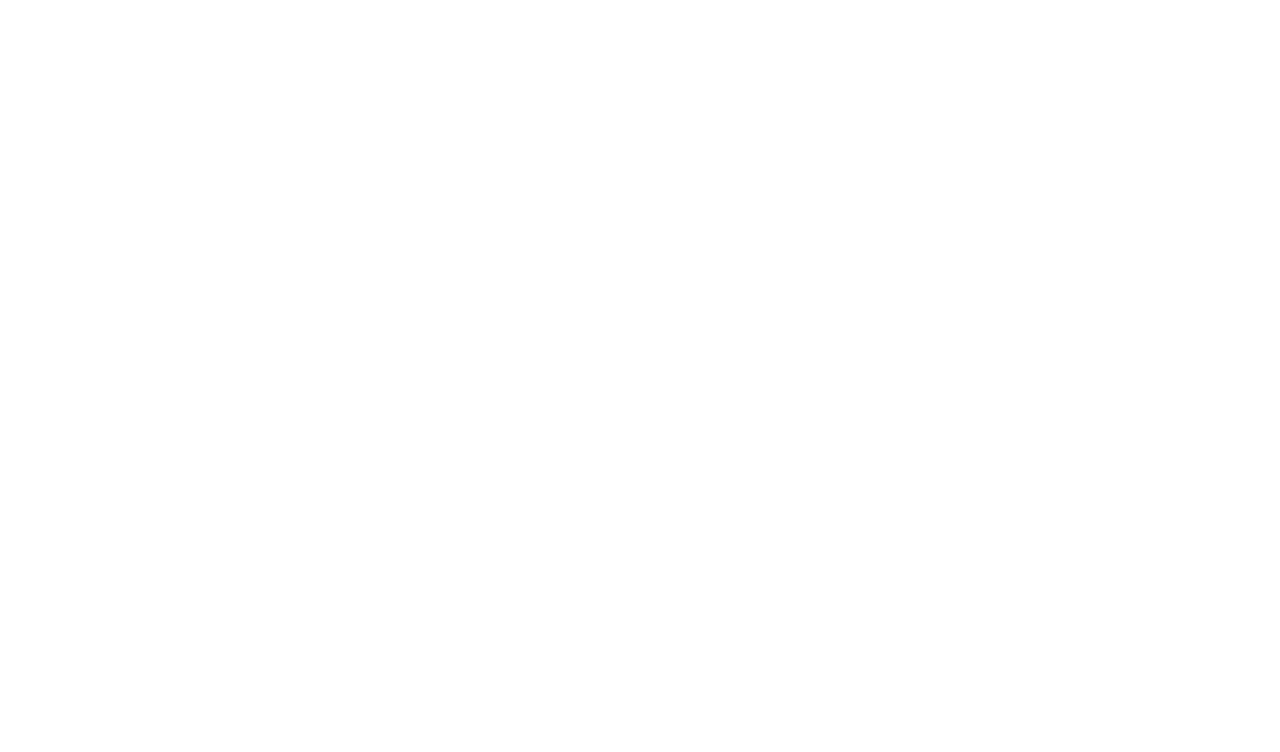
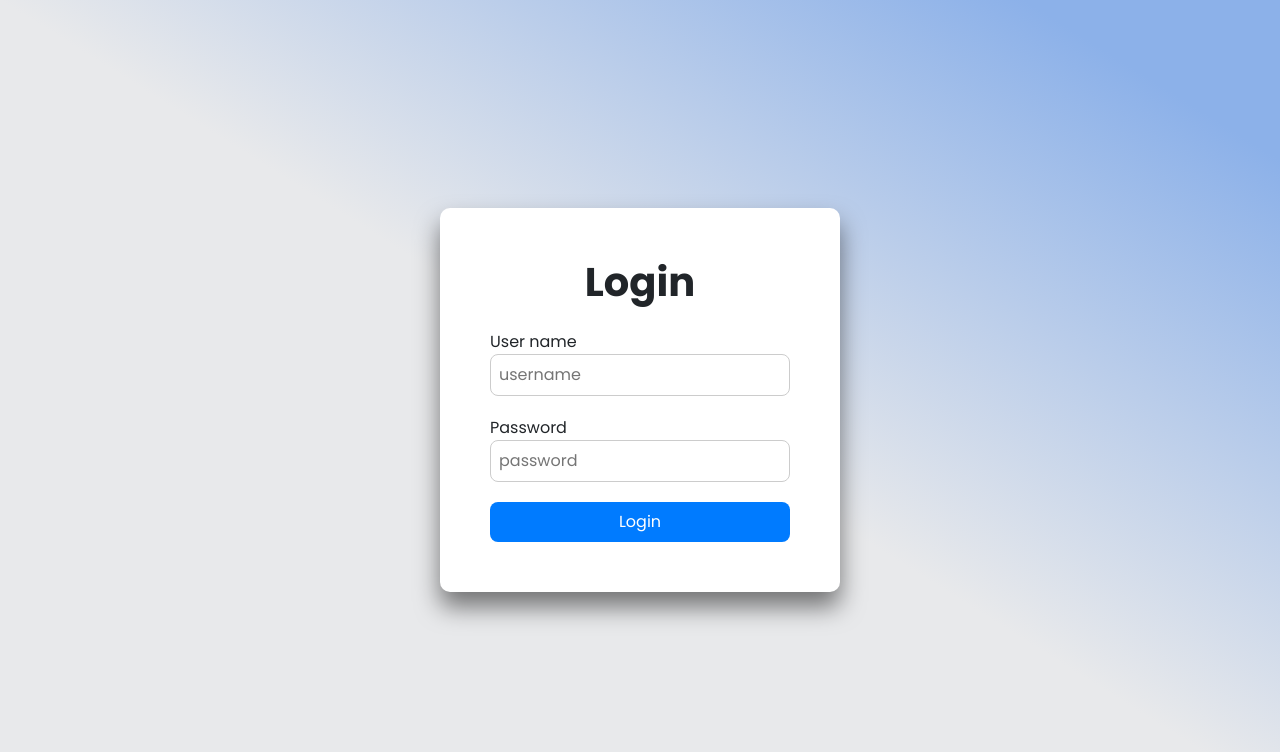
Before and after one commit to anhtai13/prj-cap2-demol, a React (Create React App) app: page /login in a window 1280 px wide. Shown: the top 752 px of the page. Built offline with nearby package versions, Linux system fonts and the light colour scheme; a web font is replaced by a local one.

Commit message:
push giao diện login admin

```diff
--- a/src/API/authAPI.js
+++ b/src/API/authAPI.js
@@ -0,0 +1,21 @@
+import axios from "axios"
+
+const API_URL = 'http://localhost:3131';
+
+export const loginAPI = async (user) => {
+    try {
+        const response = await axios.post(`${API_URL}/login`, user);
+        return response.data;
+    } catch (error) {
+        throw error;
+    }
+}
+
+export const logoutAPI = async (key) => {
+    try {
+        const response = await axios.post(`${API_URL}/logout`, key);
+        return response.data;
+    } catch (error) {
+        throw error;
+    }
+}
--- a/src/Admin/Login/Login.js
+++ b/src/Admin/Login/Login.js
@@ -1,9 +1,60 @@
-import React from 'react'
+import { useNavigate } from "react-router-dom"
+import "../css/login.css"
+import { useState } from "react"
+import { toast } from 'react-toastify';
+import 'react-toastify/dist/ReactToastify.css';
+import { loginAPI } from "../../API/authAPI.js";
 
-function Login(){
-    return(
-        <></>
+function Login() {
+     const [userName, setUsername] = useState("")
+     const [password, setPassword] = useState("")
+    const navigate = useNavigate()
+
+    const handleLogin = async () => {
+        // const userLogin = {
+        //     username: userName,
+        //     password: password,
+        //     role: 1
+        // }
+        // try {
+        //     const token = await loginAPI(userLogin)
+        //     if (token) {
+        //         localStorage.setItem("admin", JSON.stringify(token))
+        //         toast.success("Logged in successfully!")
+        //         navigate("/home")
+        //     }
+        // } catch (error) {
+        //     console.log(error)
+        //     const errorResponse = error.response.data.errMessage
+        //     toast.error(errorResponse)
+        // }
+        navigate("/user-manager");
+    }
+
+    return (
+        <>
+        <div className="containers">
+            <div className="box">
+                <h1 align="center" >Login</h1>
+                <div className="inputBox">
+                User name
+                <input type="text" name="username" placeholder="username" required onChange={(e) => setUsername(e.target.value)}/>
+                </div>
+                <div className="inputBox">
+                Password
+                    <input type="password" name="password" placeholder="password" required
+                        onChange={(e) => setPassword(e.target.value)}
+                    />
+                </div>
+                <div className="text-center">
+                    <button type="button"  onClick={handleLogin}>Login</button>
+                </div>
+            </div>
+        </div>
+
+
+    </>
     )
 }
 
-export default Login;
+export default Login
--- a/src/Admin/css/login.css
+++ b/src/Admin/css/login.css
@@ -0,0 +1,106 @@
+@import url("https://fonts.googleapis.com/css2?family=Poppins:wght@400;500&display=swap");
+* {
+    margin: 0;
+    padding: 0;
+    box-sizing: border-box;
+    font-family: "Poppins", sans-serif;
+  }
+  body {
+    display: flex;
+    justify-content: center;
+    align-items: center;
+    min-height: 100vh;
+    background: linear-gradient(to bottom left,rgb(140, 177, 233) 10%, rgb(232, 233, 235) 50%);
+  }
+.containers {
+    border-radius: 8px;
+    box-shadow: 0 0 10px rgba(0, 0, 0, 0.1);
+    margin: 0 auto;
+    padding        : 0;
+    font-family    : sans-serif;
+    background-color: white;
+    background-size: cover;
+}
+
+.box {
+    position     : absolute;
+    top          : 50%;
+    left         : 50%;
+    transform    : translate(-50%, -50%);
+    width        : 400px;
+    padding      : 50px;
+    background   : #FFFFFF;
+    box-sizing   : border-box;
+    box-shadow   : 0 15px 25px rgba(0, 0, 0, 0.5);
+    border-radius: 10px;
+}
+
+.box h1 {
+    text-align: center;
+    margin-bottom: 24px;
+    font-family: 'Poppins', SomiBold;
+    font-weight: bold;
+
+}
+
+.box .inputBox {
+    position: relative;
+}
+
+.box .inputBox input {
+    width: 100%;
+    padding: 8px;
+    margin-bottom: 20px;
+    border-radius: 8px;
+    border: 1px solid #ccc;
+}
+
+.box .inputBox label {
+    position      : absolute;
+    top           : 0;
+    left          : 0;
+    letter-spacing: 1px;
+    padding       : 10px 0;
+    font-size     : 16px;
+    color         : #fff;
+    pointer-events: none;
+    transition    : 0.5s;
+}
+
+.text-center button {
+    width: 100%;
+    padding: 8px;
+    border: none;
+    border-radius: 8px;
+    background-color: #007BFF;
+    color: white;
+    cursor: pointer;
+}
+.text-center button {
+    position: relative;
+    transition: top ease 0.5s;
+  }
+
+.text-center button:active {
+    top: 1px;
+  }
+
+.box input[type="submit"] {
+    width: 100%;
+    padding: 8px;
+    border: none;
+    border-radius: 4px;
+    background-color: #007BFF;
+    color: white;
+    cursor: pointer;
+}
+.box input[type="text"]:focus, input[type="password"]:focus {
+    outline: none;
+    border: 2px solid lightblue; /* Tăng độ rộng của đường viền lên 2px */
+}
+
+
+a {
+    color      : #fff;
+    margin-left: 2%;
+}
```
